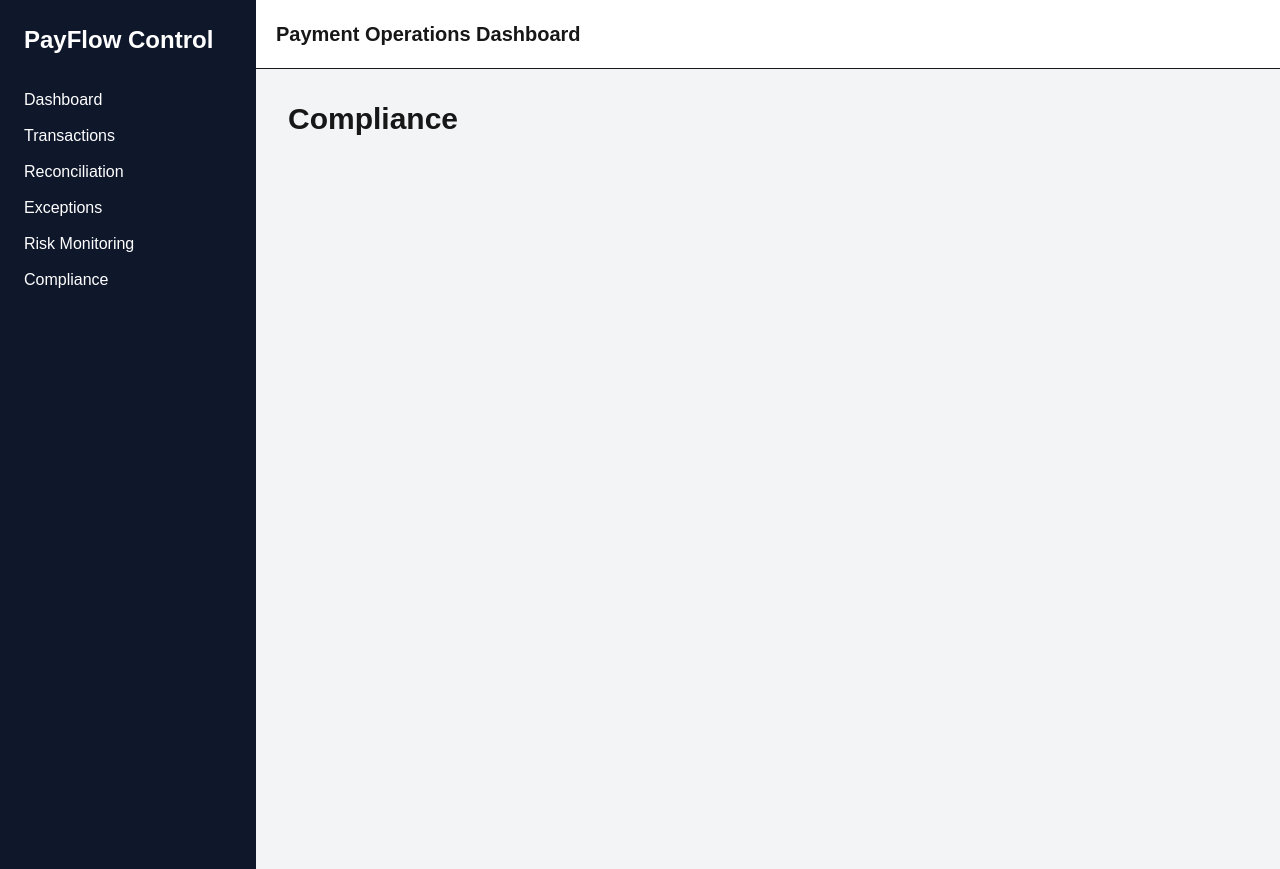
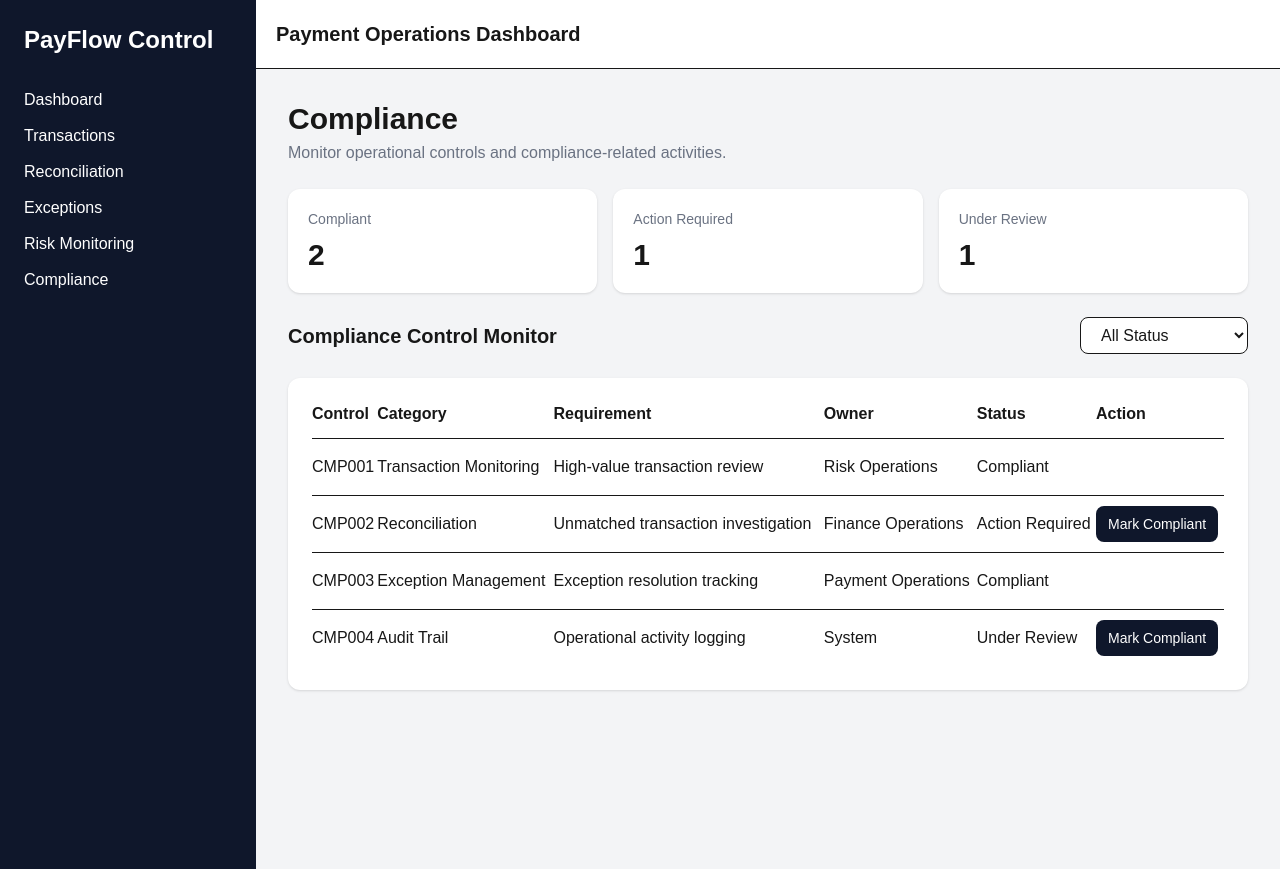
Before and after one commit to yusfss02-glitch/payflow-control, a Next.js app: page /compliance in a window 1280 px wide. Built offline with nearby package versions, Linux system fonts and the light colour scheme.

Commit message:
Add compliance monitoring module

```diff
--- a/src/app/compliance/page.tsx
+++ b/src/app/compliance/page.tsx
@@ -1,9 +1,142 @@
+"use client";
+
+import { useState } from "react";
 import Layout from "@/components/Layout";
 
+const initialItems = [
+  {
+    id: "CMP001",
+    category: "Transaction Monitoring",
+    requirement: "High-value transaction review",
+    owner: "Risk Operations",
+    status: "Compliant",
+  },
+  {
+    id: "CMP002",
+    category: "Reconciliation",
+    requirement: "Unmatched transaction investigation",
+    owner: "Finance Operations",
+    status: "Action Required",
+  },
+  {
+    id: "CMP003",
+    category: "Exception Management",
+    requirement: "Exception resolution tracking",
+    owner: "Payment Operations",
+    status: "Compliant",
+  },
+  {
+    id: "CMP004",
+    category: "Audit Trail",
+    requirement: "Operational activity logging",
+    owner: "System",
+    status: "Under Review",
+  },
+];
+
 export default function CompliancePage() {
+  const [items, setItems] = useState(initialItems);
+  const [status, setStatus] = useState("All");
+
+  const filteredItems = items.filter(
+    (item) => status === "All" || item.status === status
+  );
+
+  const resolveItem = (id: string) => {
+    setItems((current) =>
+      current.map((item) =>
+        item.id === id
+          ? { ...item, status: "Compliant" }
+          : item
+      )
+    );
+  };
+
   return (
     <Layout>
-      <h2 className="text-3xl font-bold">Compliance</h2>
+      <div className="space-y-6">
+        <div>
+          <h2 className="text-3xl font-bold">Compliance</h2>
+          <p className="mt-1 text-gray-500">
+            Monitor operational controls and compliance-related activities.
+          </p>
+        </div>
+
+        <div className="grid grid-cols-3 gap-4">
+          <div className="rounded-xl bg-white p-5 shadow">
+            <p className="text-sm text-gray-500">Compliant</p>
+            <p className="mt-2 text-3xl font-bold">
+              {items.filter((item) => item.status === "Compliant").length}
+            </p>
+          </div>
+
+          <div className="rounded-xl bg-white p-5 shadow">
+            <p className="text-sm text-gray-500">Action Required</p>
+            <p className="mt-2 text-3xl font-bold">
+              {items.filter((item) => item.status === "Action Required").length}
+            </p>
+          </div>
+
+          <div className="rounded-xl bg-white p-5 shadow">
+            <p className="text-sm text-gray-500">Under Review</p>
+            <p className="mt-2 text-3xl font-bold">
+              {items.filter((item) => item.status === "Under Review").length}
+            </p>
+          </div>
+        </div>
+
+        <div className="flex items-center justify-between">
+          <h3 className="text-xl font-semibold">Compliance Control Monitor</h3>
+
+          <select
+            value={status}
+            onChange={(e) => setStatus(e.target.value)}
+            className="rounded-lg border bg-white px-4 py-2"
+          >
+            <option value="All">All Status</option>
+            <option value="Compliant">Compliant</option>
+            <option value="Action Required">Action Required</option>
+            <option value="Under Review">Under Review</option>
+          </select>
+        </div>
+
+        <div className="rounded-xl bg-white p-6 shadow">
+          <table className="w-full text-left">
+            <thead>
+              <tr className="border-b">
+                <th className="pb-3">Control</th>
+                <th className="pb-3">Category</th>
+                <th className="pb-3">Requirement</th>
+                <th className="pb-3">Owner</th>
+                <th className="pb-3">Status</th>
+                <th className="pb-3">Action</th>
+              </tr>
+            </thead>
+
+            <tbody>
+              {filteredItems.map((item) => (
+                <tr key={item.id} className="border-b last:border-0">
+                  <td className="py-4 font-medium">{item.id}</td>
+                  <td>{item.category}</td>
+                  <td>{item.requirement}</td>
+                  <td>{item.owner}</td>
+                  <td>{item.status}</td>
+                  <td>
+                    {item.status !== "Compliant" && (
+                      <button
+                        onClick={() => resolveItem(item.id)}
+                        className="rounded-lg bg-slate-900 px-3 py-2 text-sm text-white hover:bg-slate-700"
+                      >
+                        Mark Compliant
+                      </button>
+                    )}
+                  </td>
+                </tr>
+              ))}
+            </tbody>
+          </table>
+        </div>
+      </div>
     </Layout>
   );
 }
```
